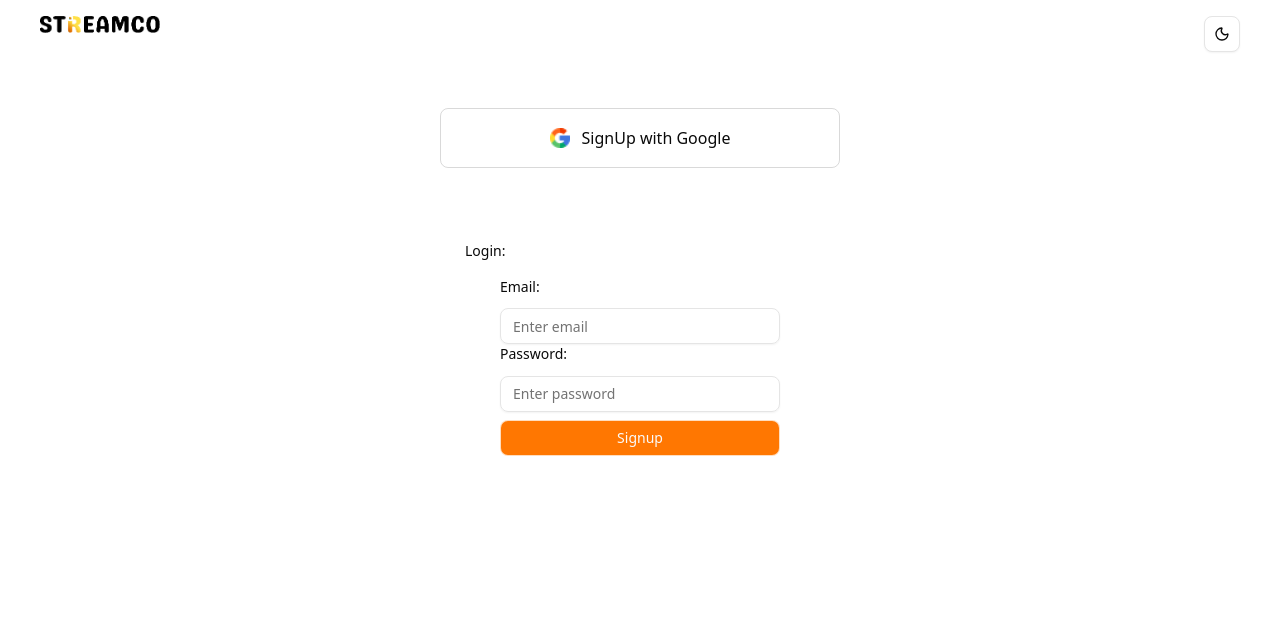
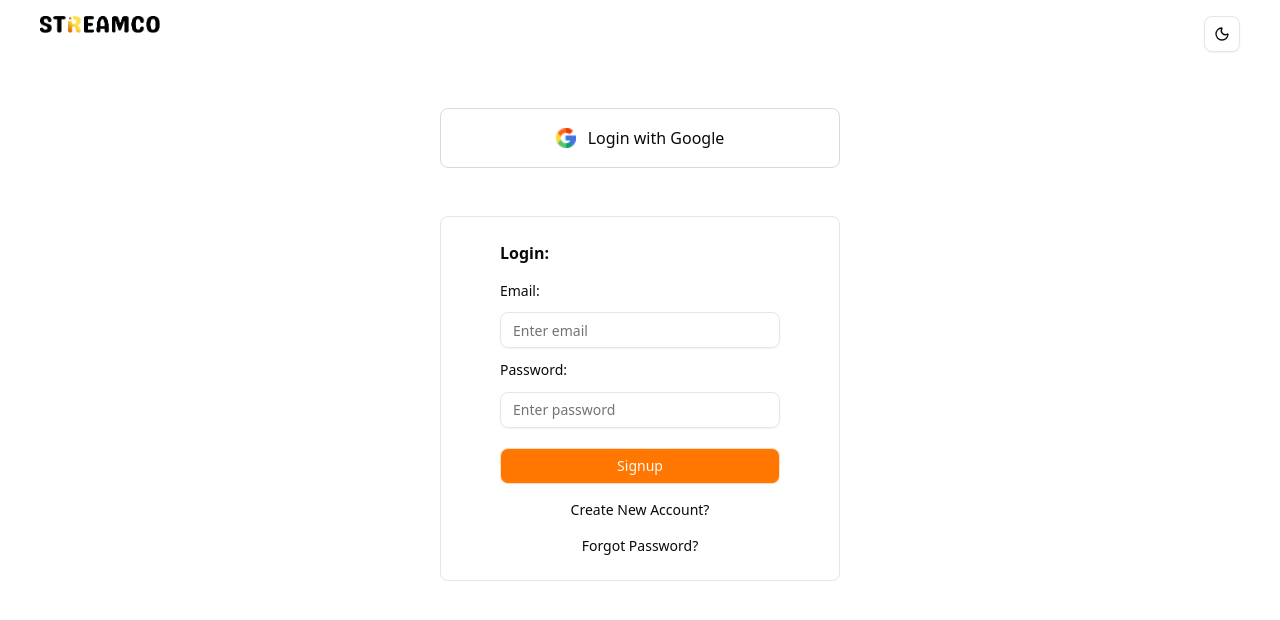
Before and after one commit to JeesVincent0/streamco-frontend, a Next.js app: page /login in a window 1280 px wide. Shown: the top 620 px of the page. Built offline with nearby package versions, Linux system fonts and the light colour scheme.

Commit message:
chore(auth): login form UI changes

```diff
--- /dev/null
+++ b/components/atoms/LinkText.tsx
@@ -0,0 +1,15 @@
+import Link from "next/link";
+
+
+const LinkText = ({ path, text }: { path: string; text: string }) => {
+  return (
+    <Link
+      className="text-sm dark:text-white/60 dark:hover:text-white/80 hover:underline"
+      href={path}
+    >
+      {text}
+    </Link>
+  );
+};
+
+export default LinkText;
--- a/components/molecules/GoogleSingupButton.tsx
+++ b/components/molecules/GoogleSingupButton.tsx
@@ -1,6 +1,6 @@
 import Image from "next/image";
 
-const GoogleSignupButton = () => {
+const GoogleSignupButton = ({ type = "Signup" }: { type?: string }) => {
   return (
     <button className="dark:bg-white/10 dark:hover:bg-white/13 h-15 w-full rounded-md border dark:border-white/15 border-black/15 hover:border-black/30 hover:bg-black/2 dark:hover:border-white/20 flex justify-center items-center hover:text-lg hover:cursor-pointer gap-3">
       <Image
@@ -9,7 +9,7 @@ const GoogleSignupButton = () => {
         width={20}
         alt="Google.logo"
       />
-      <p>SignUp with Google</p>
+      <p>{type} with Google</p>
     </button>
   );
 };
--- a/components/molecules/LoginForm.tsx
+++ b/components/molecules/LoginForm.tsx
@@ -11,6 +11,7 @@ import ShButton from "../atoms/ShButton";
 import { loginSchema } from "@/features/auth/validators/login-schema.validator";
 import Link from "next/link";
 import { userSigninApi } from "@/features/auth/api/login.api";
+import LinkText from "../atoms/LinkText";
 
 const LoginForm = () => {
   const [errorMessage, setErrorMessage] = useState("");
@@ -42,10 +43,13 @@ const LoginForm = () => {
         }
       }
     } catch (error) {
-      const axiosError = error as AxiosError<{ message: string }>;
+      const axiosError = error as AxiosError<{
+        message: string;
+        data: any;
+      }>;
       const data = axiosError.response?.data;
 
-      if(data?.data?.isVerified === false){
+      if (data?.data?.isVerified === false) {
         setIsVerified(false);
         setErrorMessage(data?.message || "User not verified");
         return;
@@ -61,9 +65,9 @@ const LoginForm = () => {
   return (
     <form
       onSubmit={handleSubmit(handleOnSubmit)}
-      className="flex flex-col items-center gap-4 bg-white/3 p-4 md:p-6 w-full  mx-auto rounded-md border border-white/45"
+      className="flex flex-col items-center gap-4 dark:bg-white/10 p-4 md:p-6 w-full  mx-auto rounded-md border dark:border-white/15"
     >
-      <div className="w-full text-sm text-center md:text-left">
+      <div className="w-[80%] flex  font-bold text-center md:text-left">
         <p>
           Login:
           <span className="text-red-400 text-sm">
@@ -72,7 +76,7 @@ const LoginForm = () => {
         </p>
       </div>
 
-      <div className="w-[80%]">
+      <div className="w-[80%] flex flex-col gap-3">
         {/* Email input field */}
         <ShInput
           error={errors.email?.message}
@@ -121,20 +125,9 @@ const LoginForm = () => {
       )}
 
       {/* Redirection link for create new account */}
-      <Link
-        className="text-sm text-white/60 hover:text-white/80 hover:underline"
-        href={`/signin`}
-      >
-        Create new account ?
-      </Link>
-
+      <LinkText path={"/signup"} text={`Create New Account?`} />
       {/* Redirection link for forgot password  */}
-      <Link
-        className="text-sm text-white/60 hover:text-white/80 hover:underline"
-        href={`/forgot-password`}
-      >
-        Forgot password?
-      </Link>
+      <LinkText path={"/forgot-password"} text={`Forgot Password?`} />
     </form>
   );
 };
--- a/components/organisms/auth/Login.tsx
+++ b/components/organisms/auth/Login.tsx
@@ -5,7 +5,7 @@ const Login = () => {
   return (
     <div className="flex flex-col  items-center w-100 gap-3">
       {/* Google button */}
-      <GoogleSignupButton />
+      <GoogleSignupButton type={`Login`}/>
 
       <p className="text-white/50">or</p>
 
```
